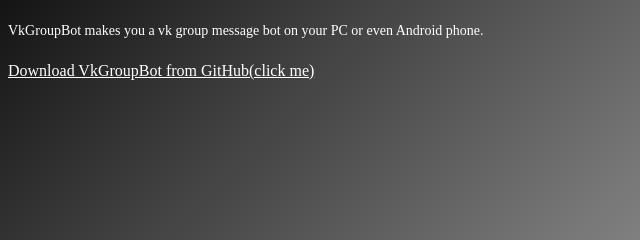
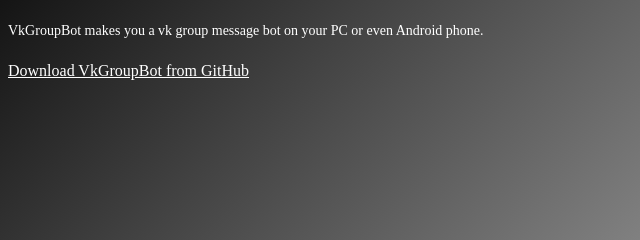
Before and after one commit to alde-the-coder/alde-the-coder.github.io, a plain HTML site: page index.html in a window 1280 px wide. Shown: the part 167-407 px from the top of the page, 0-640 px from the left. Drawn offline with Linux system fonts and the light colour scheme.

Commit message:
Update index.html

```diff
--- a/index.html
+++ b/index.html
@@ -8,6 +8,6 @@
 	<center><h1>Alde-the-coder</h1></center>
 	<hr>
 	<center><p><b>My Projects:</b></p></center>
-	<p1>VkGroupBot:</p>
+	<p1>VkGroupBot :</p>
 	<p2>VkGroupBot makes you a vk group message bot on your PC or even Android phone.</p>
-	<a href="https://github.com/alde-the-coder/VkGroupBot/archive/master.zip">Download VkGroupBot from GitHub(click me)</a>
+	<a href="https://github.com/alde-the-coder/VkGroupBot/archive/master.zip">Download VkGroupBot from GitHub</a>
```
